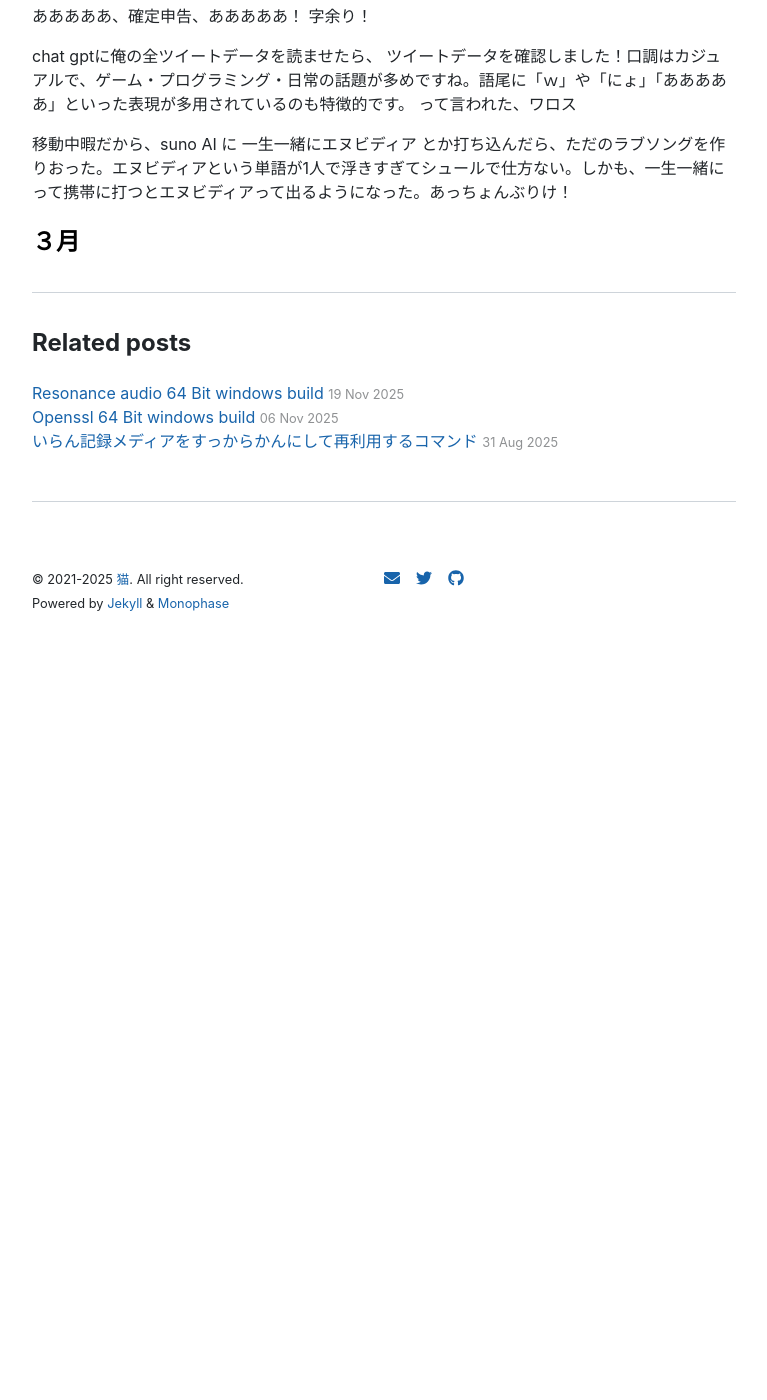
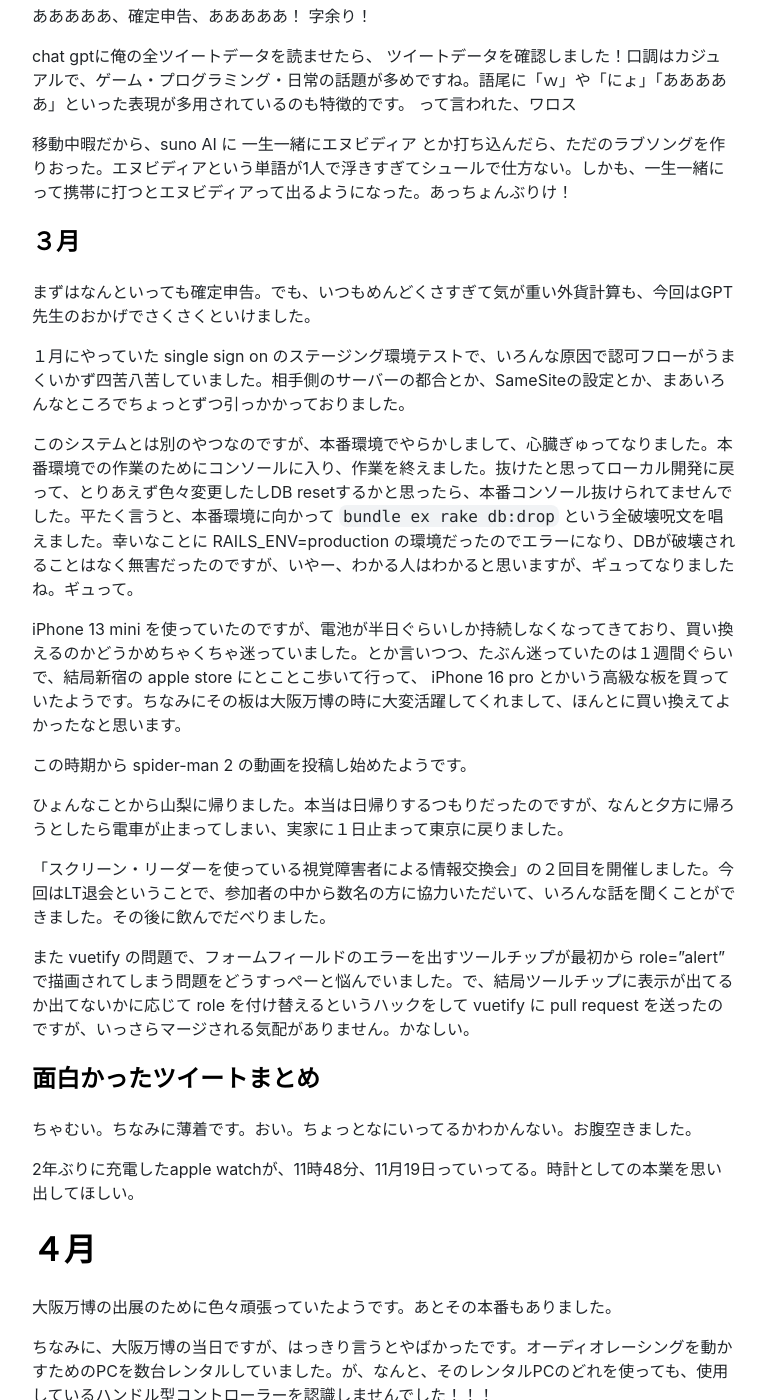
Before and after one commit to yncat/yncat.github.io, a Jekyll site: the page built from _posts/2025-12-31-２０２５年を振り返るぞ.md, in a window 1280 px wide and 1400 px high, scrolled down 2651 px. Shown: the whole window, without its empty margins (256-1023 px from the left). Built offline with Jekyll 4.4.1, drawn with Linux system fonts in a browser that asks for light colours; nearby versions of some CDN libraries; before the commit the page ends 3281 px from its top, so only the background shows below that; some of the changed text lies outside the part shown.

Commit message:
Up to april

```diff
--- a/_posts/2025-12-31-２０２５年を振り返るぞ.md
+++ b/_posts/2025-12-31-２０２５年を振り返るぞ.md
@@ -67,3 +67,47 @@
 移動中暇だから、suno AI に 一生一緒にエヌビディア とか打ち込んだら、ただのラブソングを作りおった。エヌビディアという単語が1人で浮きすぎてシュールで仕方ない。しかも、一生一緒にって携帯に打つとエヌビディアって出るようになった。あっちょんぶりけ！
 
 ## ３月
+まずはなんといっても確定申告。でも、いつもめんどくさすぎて気が重い外貨計算も、今回はGPT先生のおかげでさくさくといけました。
+
+１月にやっていた single sign on のステージング環境テストで、いろんな原因で認可フローがうまくいかず四苦八苦していました。相手側のサーバーの都合とか、SameSiteの設定とか、まあいろんなところでちょっとずつ引っかかっておりました。
+
+このシステムとは別のやつなのですが、本番環境でやらかしまして、心臓ぎゅってなりました。本番環境での作業のためにコンソールに入り、作業を終えました。抜けたと思ってローカル開発に戻って、とりあえず色々変更したしDB resetするかと思ったら、本番コンソール抜けられてませんでした。平たく言うと、本番環境に向かって `bundle ex rake db:drop` という全破壊呪文を唱えました。幸いなことに RAILS_ENV=production の環境だったのでエラーになり、DBが破壊されることはなく無害だったのですが、いやー、わかる人はわかると思いますが、ギュってなりましたね。ギュって。
+
+iPhone 13 mini を使っていたのですが、電池が半日ぐらいしか持続しなくなってきており、買い換えるのかどうかめちゃくちゃ迷っていました。とか言いつつ、たぶん迷っていたのは１週間ぐらいで、結局新宿の apple store にとことこ歩いて行って、 iPhone 16 pro とかいう高級な板を買っていたようです。ちなみにその板は大阪万博の時に大変活躍してくれまして、ほんとに買い換えてよかったなと思います。
+
+この時期から spider-man 2 の動画を投稿し始めたようです。
+
+ひょんなことから山梨に帰りました。本当は日帰りするつもりだったのですが、なんと夕方に帰ろうとしたら電車が止まってしまい、実家に１日止まって東京に戻りました。
+
+「スクリーン・リーダーを使っている視覚障害者による情報交換会」の２回目を開催しました。今回はLT退会ということで、参加者の中から数名の方に協力いただいて、いろんな話を聞くことができました。その後に飲んでだべりました。
+
+また vuetify の問題で、フォームフィールドのエラーを出すツールチップが最初から role="alert" で描画されてしまう問題をどうすっぺーと悩んでいました。で、結局ツールチップに表示が出てるか出てないかに応じて role を付け替えるというハックをして vuetify に pull request を送ったのですが、いっさらマージされる気配がありません。かなしい。
+
+## 面白かったツイートまとめ
+
+ちゃむい。ちなみに薄着です。おい。ちょっとなにいってるかわかんない。お腹空きました。
+
+2年ぶりに充電したapple watchが、11時48分、11月19日っていってる。時計としての本業を思い出してほしい。
+
+# ４月
+
+大阪万博の出展のために色々頑張っていたようです。あとその本番もありました。
+
+ちなみに、大阪万博の当日ですが、はっきり言うとやばかったです。オーディオレーシングを動かすためのPCを数台レンタルしていました。が、なんと、そのレンタルPCのどれを使っても、使用しているハンドル型コントローラーを認識しませんでした！！！
+
+とりあえず私のPCともう一人のスタッフのPCを使ってお客様には体験していただきながら、原因を探ります。が、なにが悪いのかぜんぜんわからず、途方に暮れます。できれば私もスタッフもPCは持って帰りたい、もうこうなればということで、急遽別の場所からPCをレンタルしますが、なんと、これもコントローラーを認識しない！！！
+
+
+結局、大阪に滞在できた２日間、必死に電車のギリギリまで原因を突き止めようとしましたが、最後までわからず。私とスタッフのPCは、この後、２週間ぐらい大阪に置いていかれることになります。
+
+帰りの電車で、
+
+「いやあ、最初にセッティングだけしてのんびり優雅に大阪万博を見ようぜとかいってチケットも買ってたのにな。俺たちなんなんだろうな。いやまあ、これが青春ってやつだよ。たーのしー。これだからやめらんねーぜwwwうほっwwwwwwwwwwwwww」
+
+とか適当なことを言って夜ご飯まったく食べられなかったからビックリマンチョコなぞ食べながら気分をごまかそうとしていましたがごまかしきることができず、ドヨーンとしながら品川まで帰ってきたけど山手線が止まっていてかなしいかなしいと思いながらタクシーで家に帰ってしょんぼりへにょんとなっていましたとさ。
+
+とかいいつつ、３月の終わりにはヘッドフォンがぶっ壊れて XM5 を買っていたらしいです。ツイートによると、 XM5 を買った火は「超絶幸せな日」だったらしいのですが、なにがそんなに幸せだったのか書いてないので憶えて折らず、いやー幸せだったはずなのにこんなにすぐ忘れてしまうんだな、自分ってなんて軽薄な存在なんだろうな、罰当たりだな、仕事ができてご飯が食べられて友達と遊べているだけで幸せなのになというところまで考えたけど話が進まないので次に行きます。
+
+## 面白かったツイートまとめ
+
+おもんない
```
